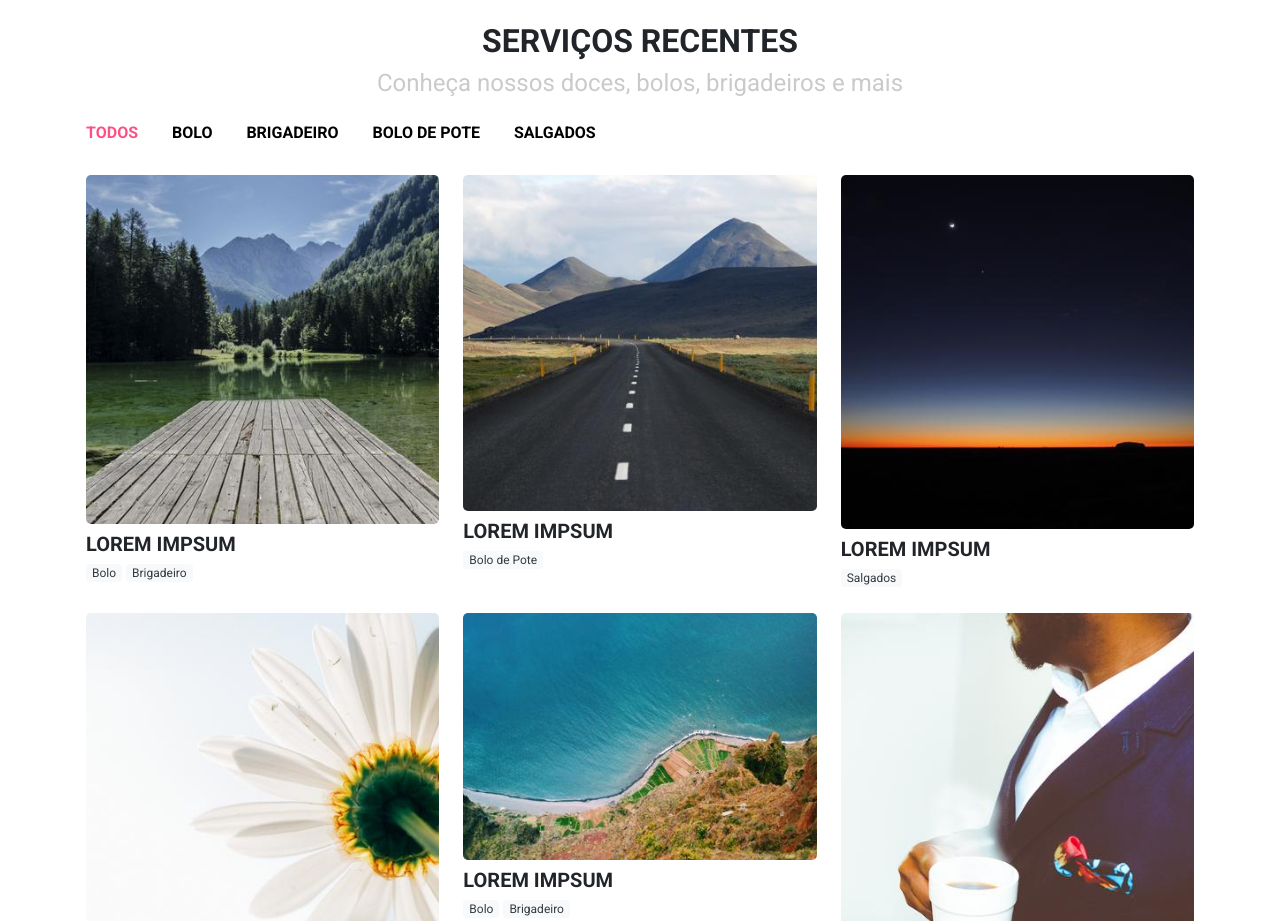
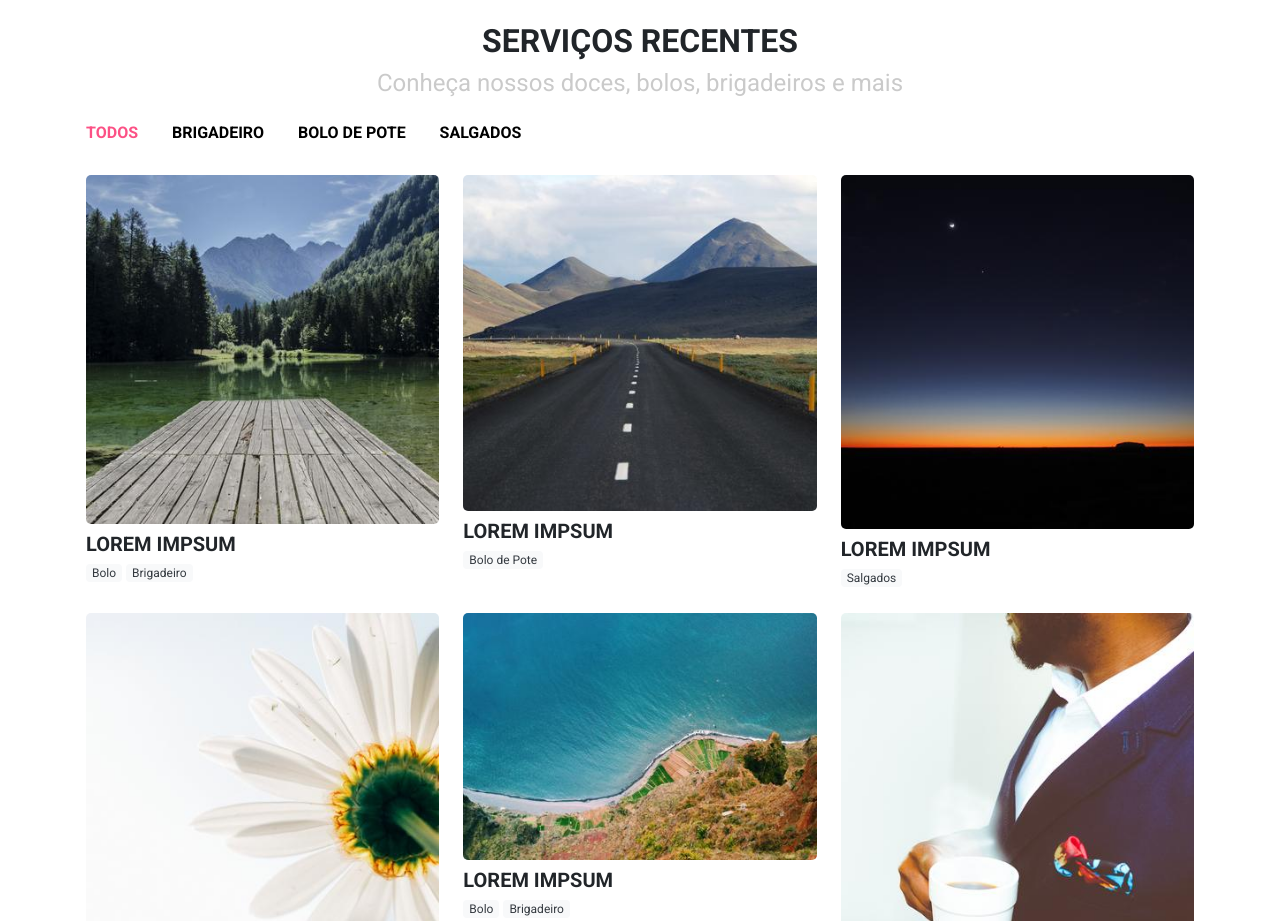
Before and after one commit to proooxy/bonlatte, a plain HTML site: page index.html in a window 1280 px wide. Shown: the part 2160-3081 px from the top of the page. Drawn offline with nearby package versions, Linux system fonts and the light colour scheme.

Commit message:
Update index.html

```diff
--- a/index.html
+++ b/index.html
@@ -176,7 +176,6 @@
 
     <div class="button-group" >
       <button type="button" class="active" data-filter="*" id="btn-all">Todos</button>
-      <button type="button" data-filter=".bolo">Bolo</button>
       <button type="button" data-filter=".brigadeiro">Brigadeiro</button>
       <button type="button" data-filter=".bolodepote">Bolo de pote</button>
       <button type="button" data-filter=".salgados">Salgados</button>
```
